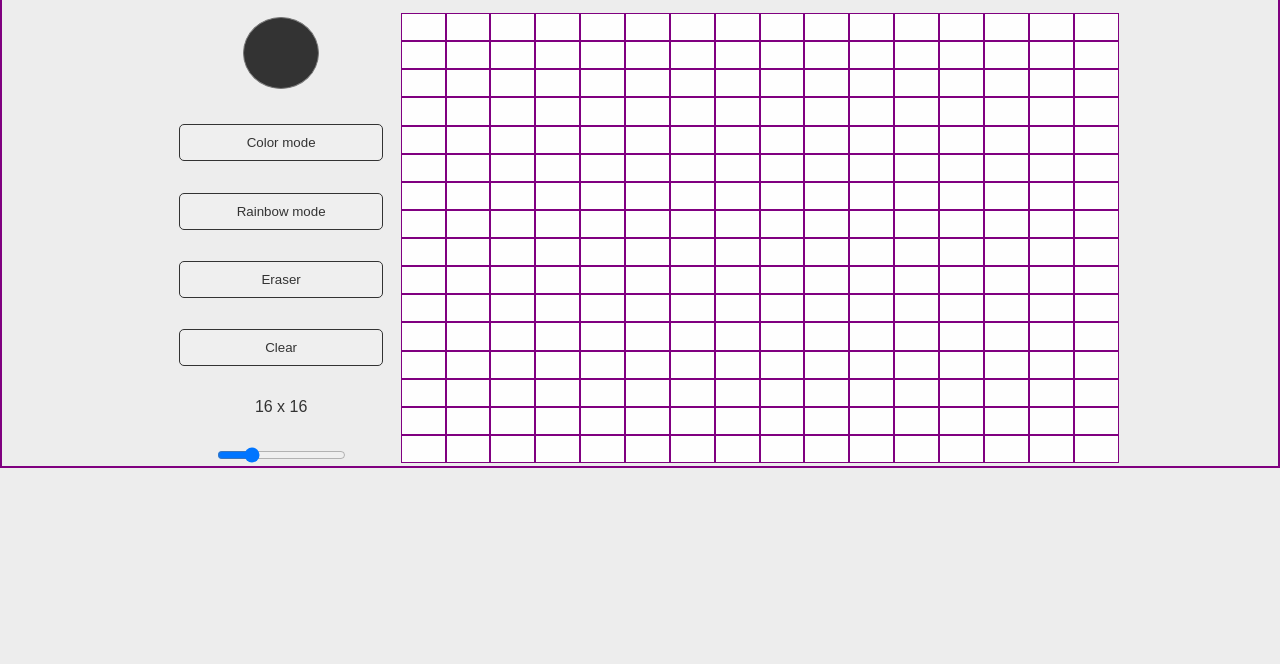
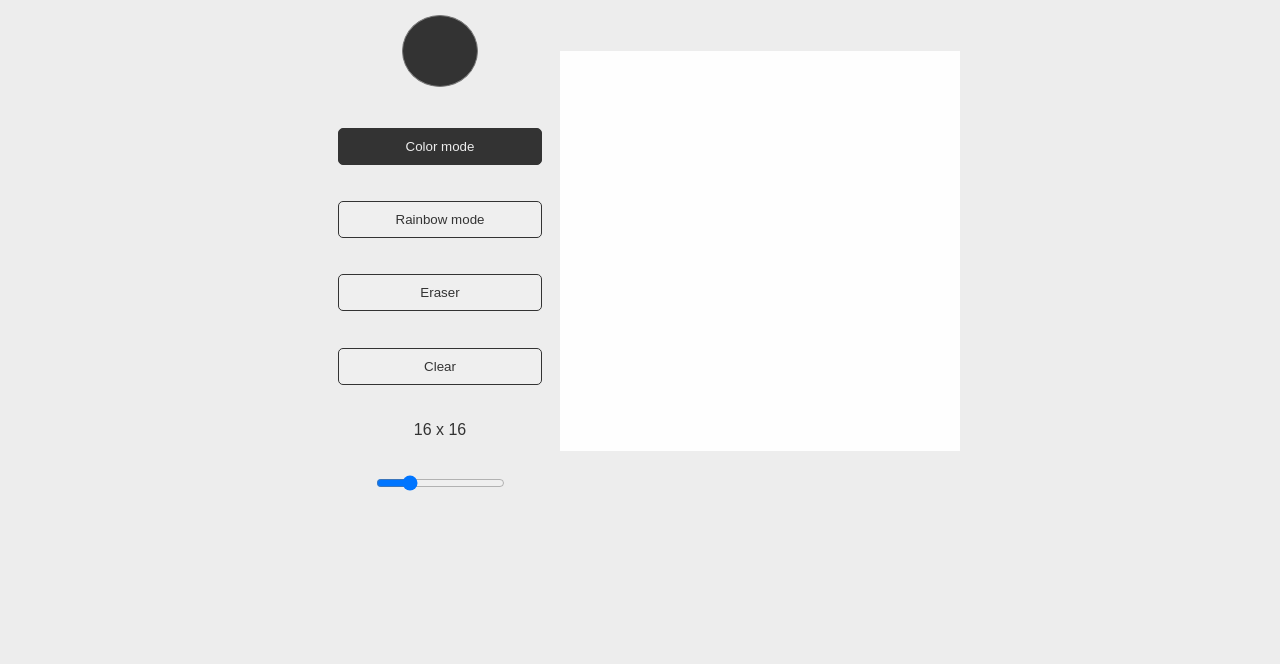
Before and after one commit to jackbtlr/etch-a-sketch, a plain HTML site: page index.html in a window 1280 px wide. Shown: the part 136-800 px from the top of the page. Drawn offline with Linux system fonts and the light colour scheme.

Commit message:
Completed all basic functionality, added selection styles to buttons

```diff
--- a/app.js
+++ b/app.js
@@ -4,8 +4,9 @@ const colorSelect = document.querySelector('#colorSelect');
 const slider = document.querySelector('#slider');
 const sketchSize = document.querySelector('#sketchSize');
 const eraser = document.querySelector('#eraser');
-const colorMode = document.querySelector('#colorMode');
+const colorMode = document.querySelector('#color');
 const rainbowMode = document.querySelector('#rainbow');
+const modes = document.querySelectorAll('.mode');
 let mode = 'color';
 let drawColor = '#333';
 let mouseDown = false;
@@ -50,6 +51,20 @@ function randomColor(){
   return '#' + Math.floor(Math.random()*16777215).toString(16);
 }
 
+function changeActiveButton(){
+  colorMode.classList.toggle('active');
+  rainbowMode.classList.toggle('active');
+  eraser.classList.toggle('active');
+}
+
+function selectMode(e){
+  let oldButton = document.querySelector(`#${mode}`)
+  let newButton = document.querySelector(`#${e.target.id}`);
+  newButton.classList.add('active');
+  oldButton.classList.remove('active');
+  mode = e.target.id;
+}
+
 slider.addEventListener('input', (e) => {
   let sideLength = parseInt(e.target.value);
   sketchSize.innerText = `${sideLength} x ${sideLength}`;
@@ -60,14 +75,13 @@ clearButton.addEventListener('click', clearGraph);
 colorSelect.addEventListener('input', (e) => {
   drawColor = e.target.value;
 });
-eraser.addEventListener('click', () => {
-  mode = 'eraser';
-});
-colorMode.addEventListener('click', () =>{
-  mode = 'color';
-})
-rainbowMode.addEventListener('click', () => {
-  mode = 'rainbow';
-})
+
+for (let modeButton of modes){
+  modeButton.addEventListener('click', (e) => {
+    if(e.target.id !== mode){
+      selectMode(e);
+    }
+  });
+}
 
 drawGraph(16);
--- a/index.html
+++ b/index.html
@@ -11,9 +11,9 @@
     <div class="main">
         <div id="input">
             <input type="color" id="colorSelect" value="#333333">
-            <button class="btn" id="colorMode">Color mode</button>
-            <button class="btn" id="rainbow">Rainbow mode</button>
-            <button class="btn" id="eraser">Eraser</button>
+            <button class="btn mode active" id="color">Color mode</button>
+            <button class="btn mode" id="rainbow">Rainbow mode</button>
+            <button class="btn mode" id="eraser">Eraser</button>
             <button class="btn" id="clear">Clear</button>
             <div id="sketchSize">16 x 16</div>
             <input type="range" value="16" id="slider" min="1" max="64">
--- a/styles.css
+++ b/styles.css
@@ -42,10 +42,14 @@ button{
     width: 85%;
 }
 
+button.active{
+    color: var(--primary-light);
+    background-color: var(--primary-dark);
+}
+
 body{
     background-color: var(--primary-light);
-    height: 75%;
-    border: 2px solid purple;
+    height: 80%;
 }
 
 .main{
@@ -53,6 +57,7 @@ body{
     width: 75%;
     height: 75%;
     margin: auto;
+    justify-content: center;
 }
 
 #input{
@@ -66,7 +71,11 @@ body{
 #sketchBox{
     display: flex;
     /* border: 2px solid red; */
-    flex-basis: 75%;
+    /* flex-basis: 75%; */
+    height: 400px;
+    width: 400px;
+    margin-top: auto;
+    margin-bottom: auto;
     background-color: var(--secondary-light);
 }
 
@@ -78,6 +87,5 @@ body{
 }
 
 .cell{
-    border: 1px solid purple;
     flex: 1;
 }
```
